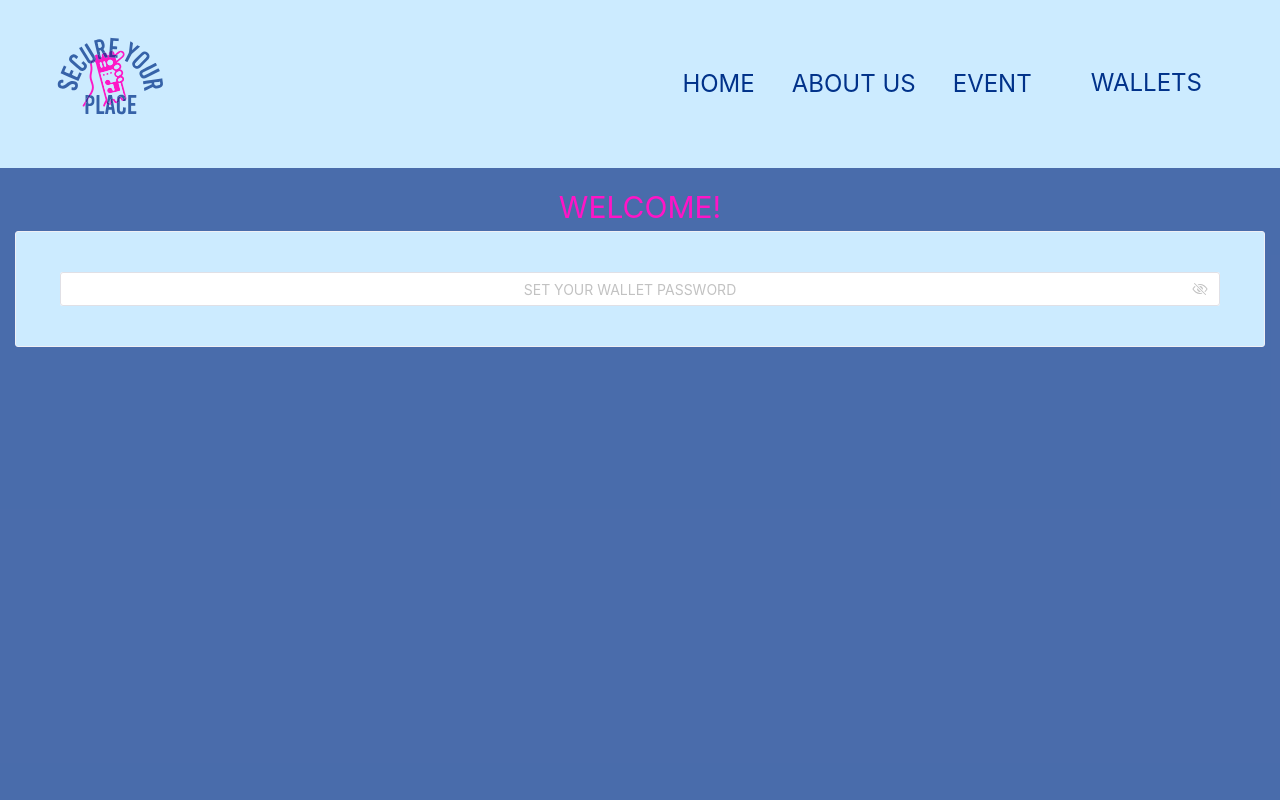
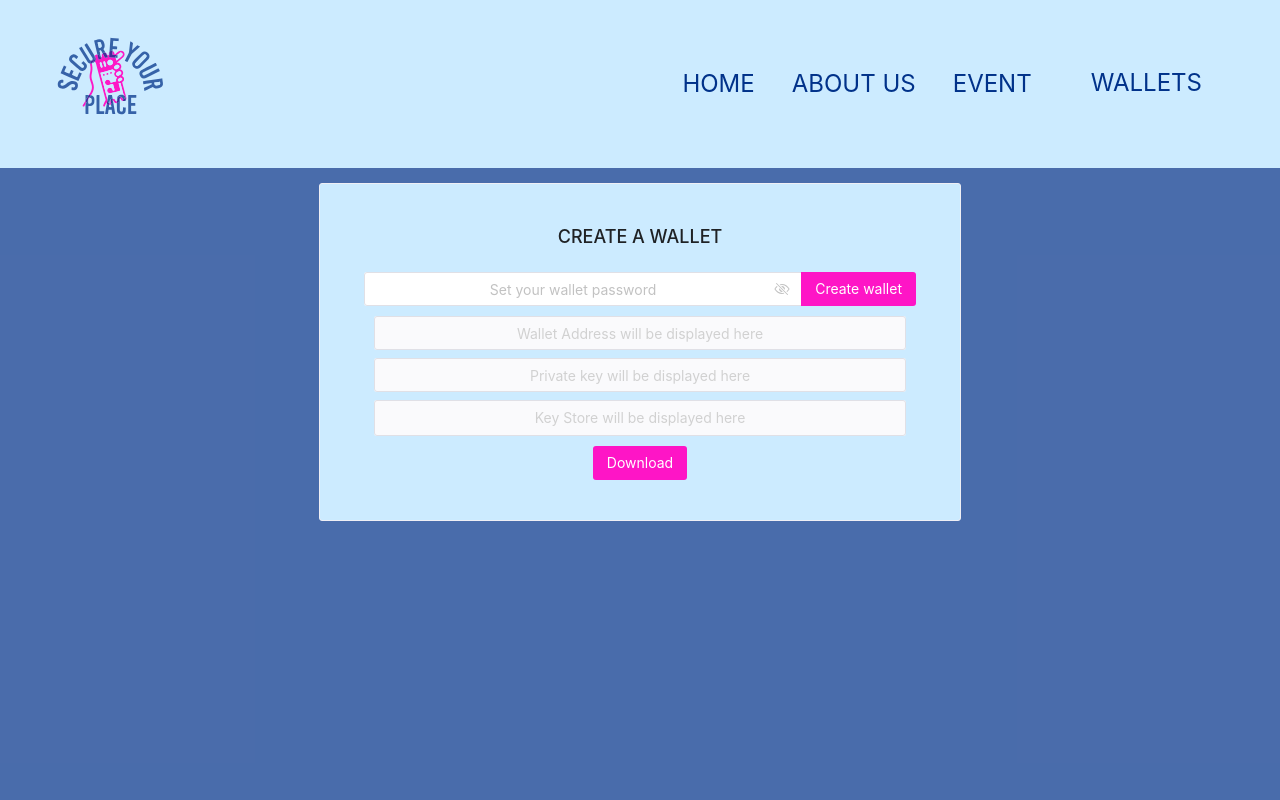
Before and after one commit to ButterflyLion/ISE-CS4455-TamaraOrosz-DApp, a Vue app: page /create-wallet in a window 1280 px wide. Shown: the top 800 px of the page. Built offline with nearby package versions, Linux system fonts and the light colour scheme; some icons are missing.

Commit message:
added wallet creation and keystore download

```diff
--- a/package.json
+++ b/package.json
@@ -14,6 +14,7 @@
     "format": "prettier --write src/"
   },
   "dependencies": {
+    "@vueuse/core": "^10.9.0",
     "pinia": "^2.1.7",
     "vue": "^3.4.21",
     "vue-router": "^4.3.0",
--- a/src/views/CreateWalletView.vue
+++ b/src/views/CreateWalletView.vue
@@ -1,10 +1,99 @@
-<script></script>
+<script lang="ts">
+import { defineComponent, ref } from 'vue'
+import Web3 from 'web3'
+
+export default defineComponent({
+  setup() {
+    const password = ref('')
+    const walletAddress = ref('')
+    const privKey = ref('')
+    const keystore = ref('')
+
+    const createWallet = async () => {
+      if (password.value === '') {
+        alert('Please enter a password')
+        return
+      }
+
+      const web3 = new Web3("https://rpc2.sepolia.org")
+      const wallet = web3.eth.accounts.create()
+
+      walletAddress.value = wallet.address
+      privKey.value = wallet.privateKey
+
+      const newKeystore = await web3.eth.accounts.encrypt(wallet.privateKey, password.value)
+      console.log(newKeystore)
+      keystore.value = JSON.stringify(newKeystore)
+      console.log(keystore.value)
+    }
+
+    const downloadKeystore = () => {
+      if(keystore.value === '') {
+        alert('Please create a wallet first')
+        return
+      }
+      const keystoreBlob = new Blob([keystore.value], { type: 'text/plain;charset=utf-8' })
+      saveAs(keystoreBlob, walletAddress.value + '.json')
+    }
+
+    const saveAs = (blob: Blob | MediaSource, filename: string) => {
+      const url = URL.createObjectURL(blob)
+      const a = document.createElement('a')
+      a.href = url
+      a.download = filename
+      a.click()
+      URL.revokeObjectURL(url)
+    }
+
+    return {
+      password,
+      walletAddress,
+      privKey,
+      keystore,
+      createWallet,
+      downloadKeystore
+    }
+  }
+})
+</script>
 
 <template>
   <main>
-    <h1>Welcome!</h1>
-    <n-card class="card" style="color: #01328a">
-      <n-input type="password" show-password-on="click" placeholder="Set your wallet password" :maxlength="20" name="passwordInput" />
+    <n-card title="Create a wallet" class="card">
+      <div class="inputGroup">
+        <n-input-group>
+          <n-input
+            v-model:value="password"
+            type="password"
+            show-password-on="click"
+            placeholder="Set your wallet password"
+            :minlength="12"
+          />
+          <n-button @click="createWallet" type="primary" color="#fe15c6"> Create wallet </n-button>
+        </n-input-group>
+        <n-flex justify="space-around" :style="{ padding: '10px' }">
+          <n-input
+            v-model:value="walletAddress"
+            type="text"
+            placeholder="Wallet Address will be displayed here"
+            :disabled="true"
+          />
+          <n-input
+            v-model:value="privKey"
+            type="text"
+            placeholder="Private key will be displayed here"
+            :disabled="true"
+          />
+          <n-input
+            v-model:value="keystore"
+            type="textarea"
+            :autosize="true"
+            placeholder="Key Store will be displayed here"
+            :disabled="true"
+          />
+        </n-flex>
+          <n-button @click="downloadKeystore" type="primary" color="#fe15c6">Download</n-button>
+      </div>
     </n-card>
   </main>
 </template>
@@ -24,9 +113,11 @@ main {
   background-color: #ccebff;
   text-align: center;
   text-transform: uppercase;
-  color: #01328a;
+  height: fit-content;
+  width: auto;
 }
-.card title {
-  color: #01328a;
+
+.inputGroup {
+  text-transform: none;
 }
 </style>
```
Also changed, not shown: 2 other files (tests, documents, lock files or other folders).
